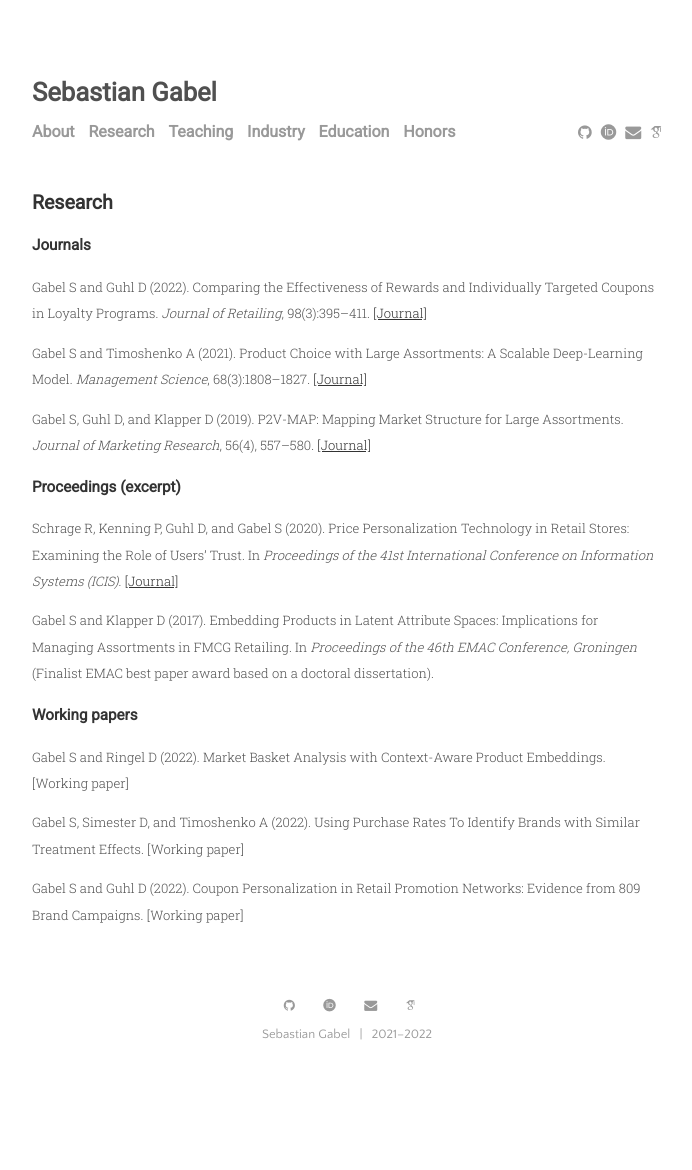
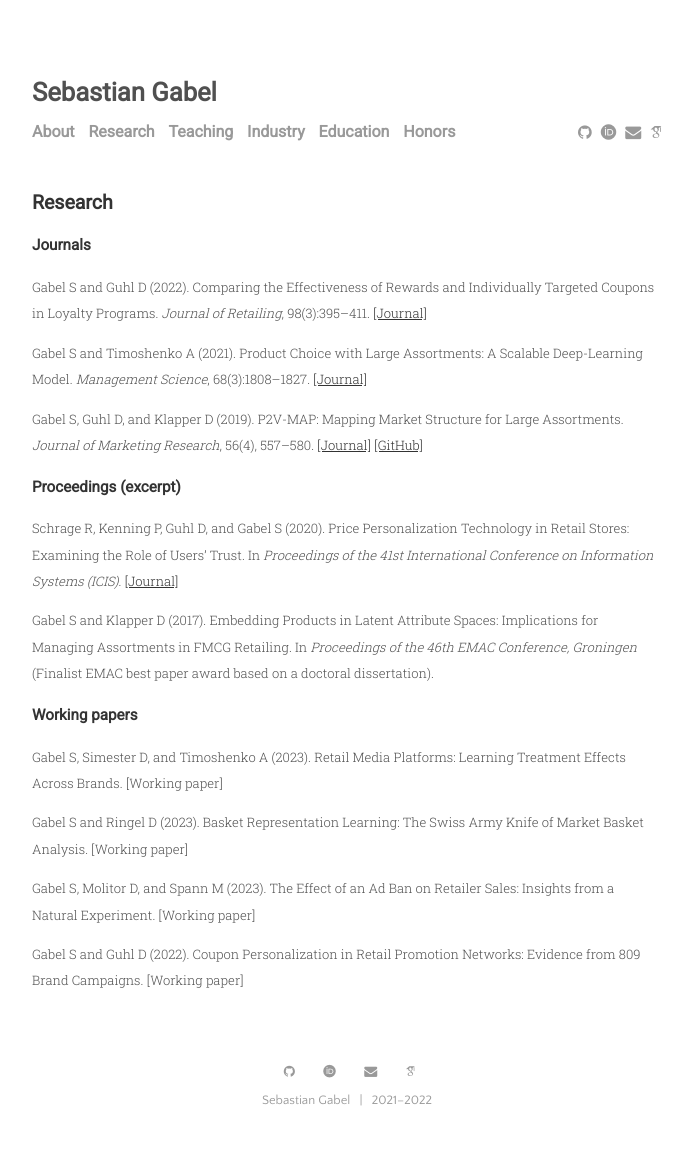
Before and after one commit to sbstn-gbl/sbstn-gbl.github.io, a Jekyll site: the page built from menu/research.md, in a window 1280 px wide. Shown: the whole page, without its empty margins (293-985 px from the left). Built offline with Jekyll 4.4.1, drawn with Linux system fonts in a browser that asks for light colours; some web fonts are replaced; before the commit the page ends 1104 px from its top, so only the background shows below that.

Commit message:
updated working papers and grants

```diff
--- a/Gemfile
+++ b/Gemfile
@@ -8,7 +8,8 @@ source "https://rubygems.org"
 #
 # This will help ensure the proper Jekyll version is running.
 # Happy Jekylling!
-gem "jekyll", "~> 3.6.2"
+gem "jekyll", "~> 3.9"
+gem "kramdown-parser-gfm", "~> 1.1"
 
 # This is the default theme for new Jekyll sites. You may change this to anything you like.
 # gem "minima", "~> 2.0"
--- a/_data/settings.yml
+++ b/_data/settings.yml
@@ -15,7 +15,7 @@ menu:
 social:
 - {icon: 'github', link: 'https://www.github.com/sbstn-gbl'}
 - {icon: 'orcid', link: 'https://orcid.org/0000-0003-3522-2263'}
-- {icon: 'envelope', link: 'mailto:sebastian.gabel@hu-berlin.de'}
+- {icon: 'envelope', link: 'mailto:gabel@rsm.nl'}
 - {icon: 'google-scholar', link: 'https://scholar.google.com/citations?user=5fqoqisAAAAJ'}
 
 pagination:
--- a/menu/research.md
+++ b/menu/research.md
@@ -10,7 +10,7 @@ Gabel S and Guhl D (2022). Comparing the Effectiveness of Rewards and Individual
 
 Gabel S and Timoshenko A (2021). Product Choice with Large Assortments: A Scalable Deep-Learning Model. _Management Science_, 68(3):1808–1827. [[Journal]](https://doi.org/10.1287/mnsc.2021.3969)
 
-Gabel S, Guhl D, and Klapper D (2019). P2V-MAP: Mapping Market Structure for Large Assortments. _Journal of Marketing Research_, 56(4), 557–580. [[Journal]](https://doi.org/10.1177%2F0022243719833631)
+Gabel S, Guhl D, and Klapper D (2019). P2V-MAP: Mapping Market Structure for Large Assortments. _Journal of Marketing Research_, 56(4), 557–580. [[Journal]](https://doi.org/10.1177%2F0022243719833631) [[GitHub]](https://github.com/sbstn-gbl/p2v-map)
 
 
 ### Proceedings (excerpt)
@@ -22,8 +22,10 @@ Gabel S and Klapper D (2017). Embedding Products in Latent Attribute Spaces: Imp
 
 ### Working papers
 
-Gabel S and Ringel D (2022). Market Basket Analysis with Context-Aware Product Embeddings. [Working paper]
+Gabel S, Simester D, and Timoshenko A (2023). Retail Media Platforms: Learning Treatment Effects Across Brands. [Working paper]
 
-Gabel S, Simester D, and Timoshenko A (2022). Using Purchase Rates To Identify Brands with Similar Treatment Effects. [Working paper]
+Gabel S and Ringel D (2023). Basket Representation Learning: The Swiss Army Knife of Market Basket Analysis. [Working paper]
+
+Gabel S, Molitor D, and Spann M (2023). The Effect of an Ad Ban on Retailer Sales: Insights from a Natural Experiment. [Working paper]
 
 Gabel S and Guhl D (2022). Coupon Personalization in Retail Promotion Networks: Evidence from 809 Brand Campaigns. [Working paper]
```
Also changed, not shown: menu/honors.md (+2 -2 lines), menu/teaching.md (+3 -3 lines), Gemfile.lock, 11 other files.
